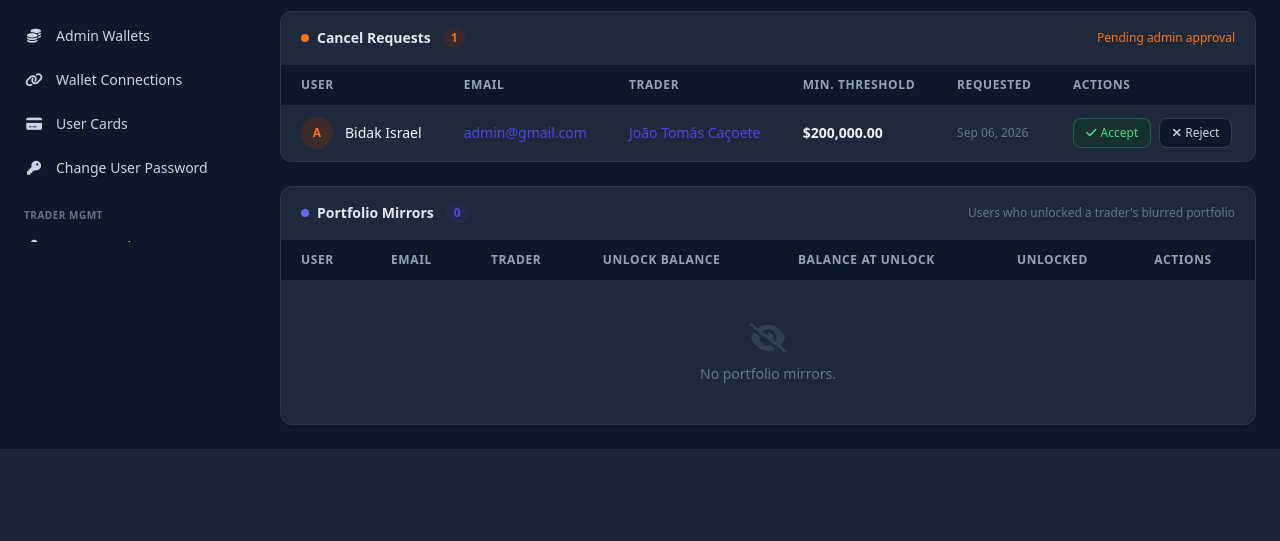
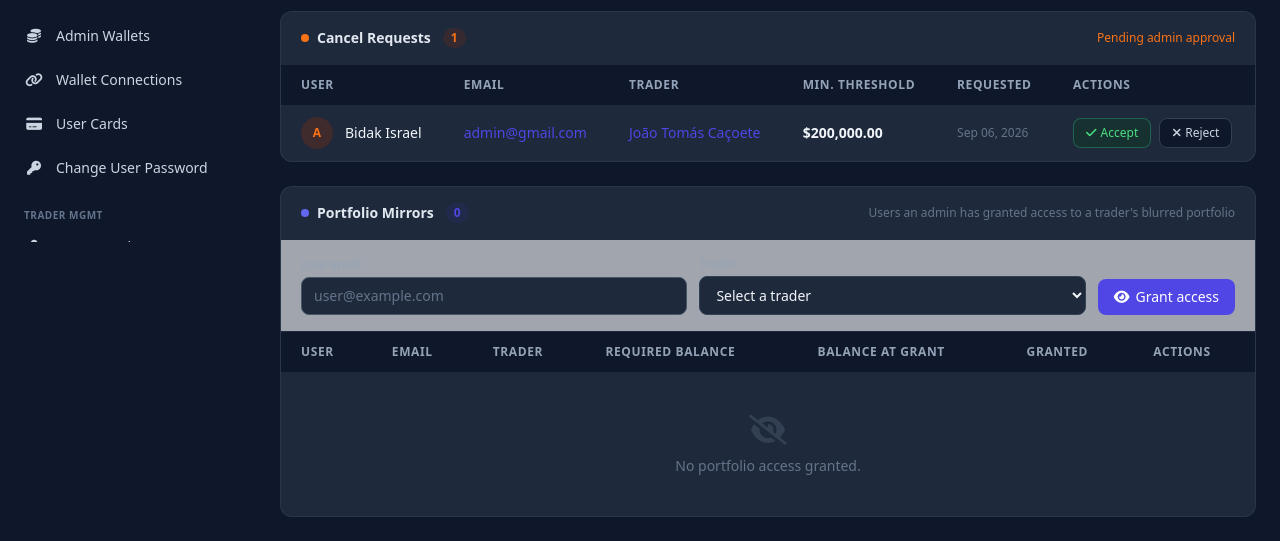
Before and after one commit to anuoluwapov74-code/velixsync_be, a Django app: page /dashboard/user-experts/ in a window 1280 px wide. Shown: the part 558-1099 px from the top of the page. Before the commit the page ends 1007 px from the top, so only its background shows below. Run offline with Django 5.2, Linux system fonts and the light colour scheme; a user stored in the database is signed in; data comes from the database, SQL or seed files in the repository; some libraries are stand-ins or nearby versions.

Commit message:
Lock trader portfolios until an admin grants access
The portfolio endpoint now withholds positions while locked and reports the
required balance, user balance and copy status. The self-serve mirror endpoint
is removed; admins grant access from the User Experts page.

Co-Authored-By: Claude Sonnet 5 <noreply@anthropic.com>

```diff
--- a/dashboard/forms.py
+++ b/dashboard/forms.py
@@ -434,12 +434,12 @@ class AddTraderForm(forms.Form):
     blur_portfolio = forms.BooleanField(
         label="Blur Portfolio tab", required=False, initial=True,
         widget=forms.CheckboxInput(attrs={'class': _checkbox}),
-        help_text="On: users must unlock the Portfolio tab. Off: it is always visible."
+        help_text="On: the Portfolio tab is blurred and locked for every user until you grant them access (User Experts page). Off: it is always visible."
     )
     blur_portfolio_amount = forms.DecimalField(
         label="Blur Portfolio Amount ($)", max_digits=20, decimal_places=2, required=False, initial=0.00, min_value=0,
         widget=forms.NumberInput(attrs={'class': _input, 'placeholder': '1000.00', 'step': '0.01', 'min': '0'}),
-        help_text="Minimum user balance needed to view and mirror this trader's portfolio"
+        help_text="Capital threshold shown to users as the requirement for viewing this trader's portfolio"
     )
 
     # --- Status ---
--- a/dashboard/templates/dashboard/user_experts.html
+++ b/dashboard/templates/dashboard/user_experts.html
@@ -208,8 +208,26 @@
             <h4 class="text-sm font-semibold text-gray-700">Portfolio Mirrors</h4>
             <span class="ml-1 px-2 py-0.5 bg-indigo-50 text-indigo-600 text-xs font-semibold rounded-full">{{ mirror_count }}</span>
         </div>
-        <p class="text-xs text-gray-400">Users who unlocked a trader's blurred portfolio</p>
+        <p class="text-xs text-gray-400">Users an admin has granted access to a trader's blurred portfolio</p>
     </div>
+
+    <form method="post" action="{% url 'dashboard:grant_portfolio_mirror' %}" class="px-5 py-4 border-b border-gray-100 bg-gray-50/60 flex flex-col md:flex-row md:items-end gap-3">
+        {% csrf_token %}
+        <div class="flex-1">
+            <label class="block text-xs font-medium text-gray-500 mb-1">User email</label>
+            <input type="email" name="email" required placeholder="user@example.com" class="w-full px-3 py-2 border border-gray-200 rounded-lg text-sm focus:outline-none focus:ring-2 focus:ring-indigo-200">
+        </div>
+        <div class="flex-1">
+            <label class="block text-xs font-medium text-gray-500 mb-1">Trader</label>
+            <select name="trader_id" required class="w-full px-3 py-2 border border-gray-200 rounded-lg text-sm bg-white focus:outline-none focus:ring-2 focus:ring-indigo-200">
+                <option value="">Select a trader</option>
+                {% for t in traders %}<option value="{{ t.id }}">{{ t.name }}</option>{% endfor %}
+            </select>
+        </div>
+        <button type="submit" class="inline-flex items-center justify-center gap-1.5 px-4 py-2 bg-indigo-600 hover:bg-indigo-700 text-white rounded-lg text-sm font-medium transition">
+            <i class="fas fa-eye"></i> Grant access
+        </button>
+    </form>
 
     <div class="overflow-x-auto">
         <table class="w-full text-sm">
@@ -218,9 +236,9 @@
                     <th class="px-5 py-3">User</th>
                     <th class="px-5 py-3">Email</th>
                     <th class="px-5 py-3">Trader</th>
-                    <th class="px-5 py-3">Unlock Balance</th>
-                    <th class="px-5 py-3">Balance at Unlock</th>
-                    <th class="px-5 py-3">Unlocked</th>
+                    <th class="px-5 py-3">Required Balance</th>
+                    <th class="px-5 py-3">Balance at Grant</th>
+                    <th class="px-5 py-3">Granted</th>
                     <th class="px-5 py-3">Actions</th>
                 </tr>
             </thead>
@@ -255,7 +273,7 @@
             <tr>
                 <td colspan="7" class="px-5 py-10 text-center text-gray-400">
                     <i class="fas fa-eye-slash text-3xl mb-2 block opacity-30"></i>
-                    No portfolio mirrors{% if search or trader_filter %} matching your filters{% endif %}.
+                    No portfolio access granted{% if search or trader_filter %} matching your filters{% endif %}.
                 </td>
             </tr>
             {% endfor %}
--- a/dashboard/urls.py
+++ b/dashboard/urls.py
@@ -54,6 +54,7 @@ urlpatterns = [
     path('copiers/<int:copy_id>/unlink/', views.unlink_copier, name='unlink_copier'),
     path('copiers/<int:copy_id>/<str:action>/', views.handle_cancel_request, name='handle_cancel_request'),
     path('user-experts/', views.user_experts, name='user_experts'),
+    path('portfolio-mirrors/grant/', views.grant_portfolio_mirror, name='grant_portfolio_mirror'),
     path('portfolio-mirrors/<int:mirror_id>/revoke/', views.revoke_portfolio_mirror, name='revoke_portfolio_mirror'),
 
     # Custom / bulk client emails
--- a/dashboard/views.py
+++ b/dashboard/views.py
@@ -1320,6 +1320,27 @@ def user_experts(request):
 
 @admin_required
 @require_POST
+def grant_portfolio_mirror(request):
+    """Admin grants a user access to a trader's blurred portfolio (the only way to unlock it)."""
+    email = request.POST.get('email', '').strip()
+    user = CustomUser.objects.filter(email__iexact=email).first()
+    trader = Trader.objects.filter(id=request.POST.get('trader_id') or 0).first()
+    if not user or not trader:
+        messages.error(request, 'Pick a trader and enter the email of an existing user.')
+        return redirect('dashboard:user_experts')
+
+    _, created = UserTraderPortfolioMirror.objects.get_or_create(
+        user=user, trader=trader, defaults={'balance_at_unlock': user.balance},
+    )
+    if created:
+        messages.success(request, f"Granted {user.email} access to {trader.name}'s portfolio.")
+    else:
+        messages.info(request, f"{user.email} already has access to {trader.name}'s portfolio.")
+    return redirect('dashboard:user_experts')
+
+
+@admin_required
+@require_POST
 def revoke_portfolio_mirror(request, mirror_id):
     """Admin removes a user's unlocked access to a trader's blurred portfolio."""
     mirror = get_object_or_404(UserTraderPortfolioMirror.objects.select_related('user', 'trader'), id=mirror_id)
--- a/velixsync/urls.py
+++ b/velixsync/urls.py
@@ -48,7 +48,6 @@ from app.copy_trading_views import (
     list_traders,
     trader_detail,
     trader_portfolio,
-    mirror_trader_portfolio,
     copy_trader_action,
     copy_trader_status,
     user_copied_trades,
@@ -190,7 +189,6 @@ urlpatterns = [
     path('api/auth/traders/', list_traders, name='list-traders'),
     path('api/auth/traders/<int:trader_id>/', trader_detail, name='trader-detail'),
     path('api/auth/traders/<int:trader_id>/portfolio/', trader_portfolio, name='trader-portfolio'),
-    path('api/auth/traders/<int:trader_id>/portfolio/mirror/', mirror_trader_portfolio, name='trader-portfolio-mirror'),
     path('api/auth/copy-trader/action/', copy_trader_action, name='copy-trader-action'),
     path('api/auth/copy-trader/status/<int:trader_id>/', copy_trader_status, name='copy-trader-status'),
     path('api/auth/copy-trader/trades/', user_copied_trades, name='user-copied-trades'),
```
Also changed, not shown: app/copy_trading_views.py (+14 -49 lines).
